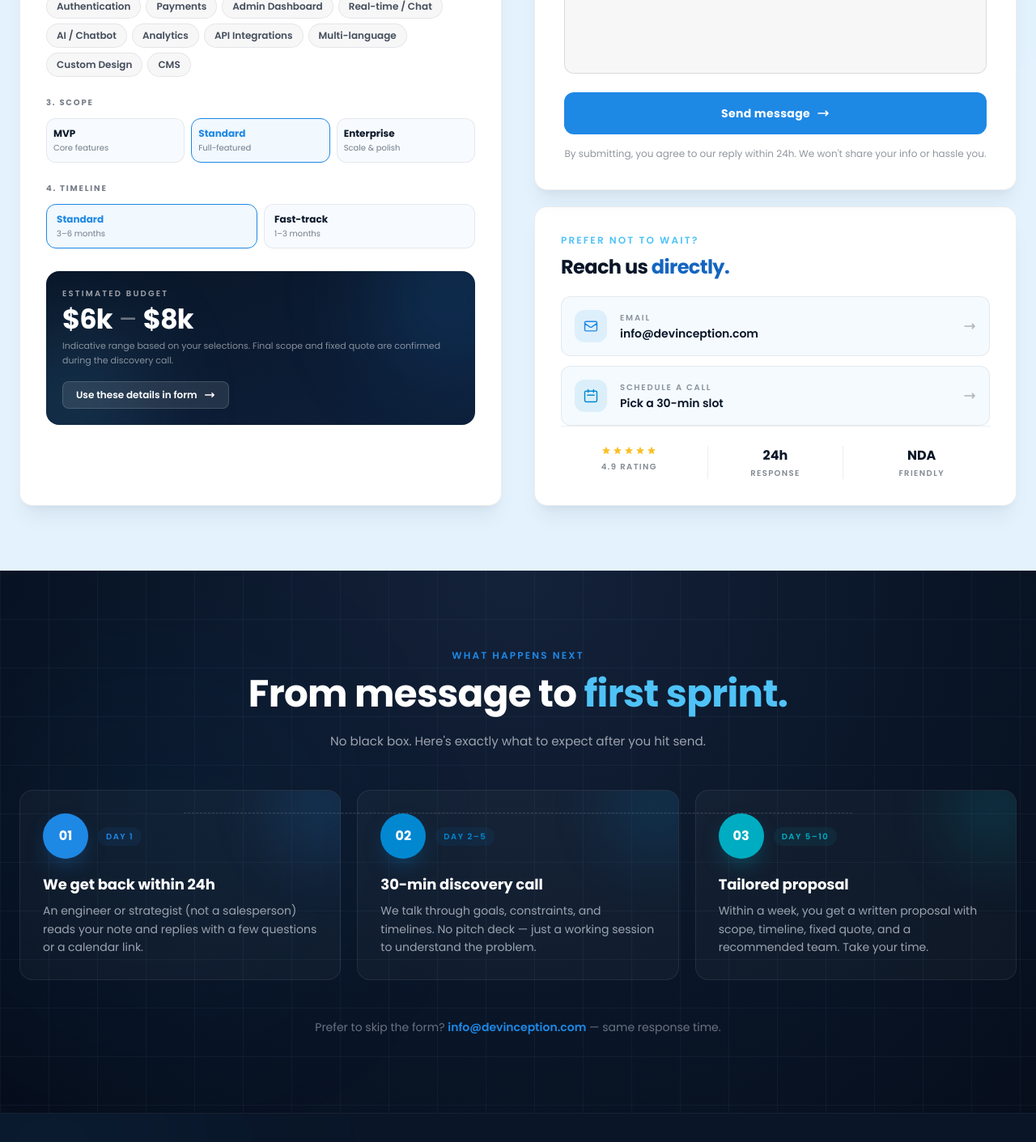
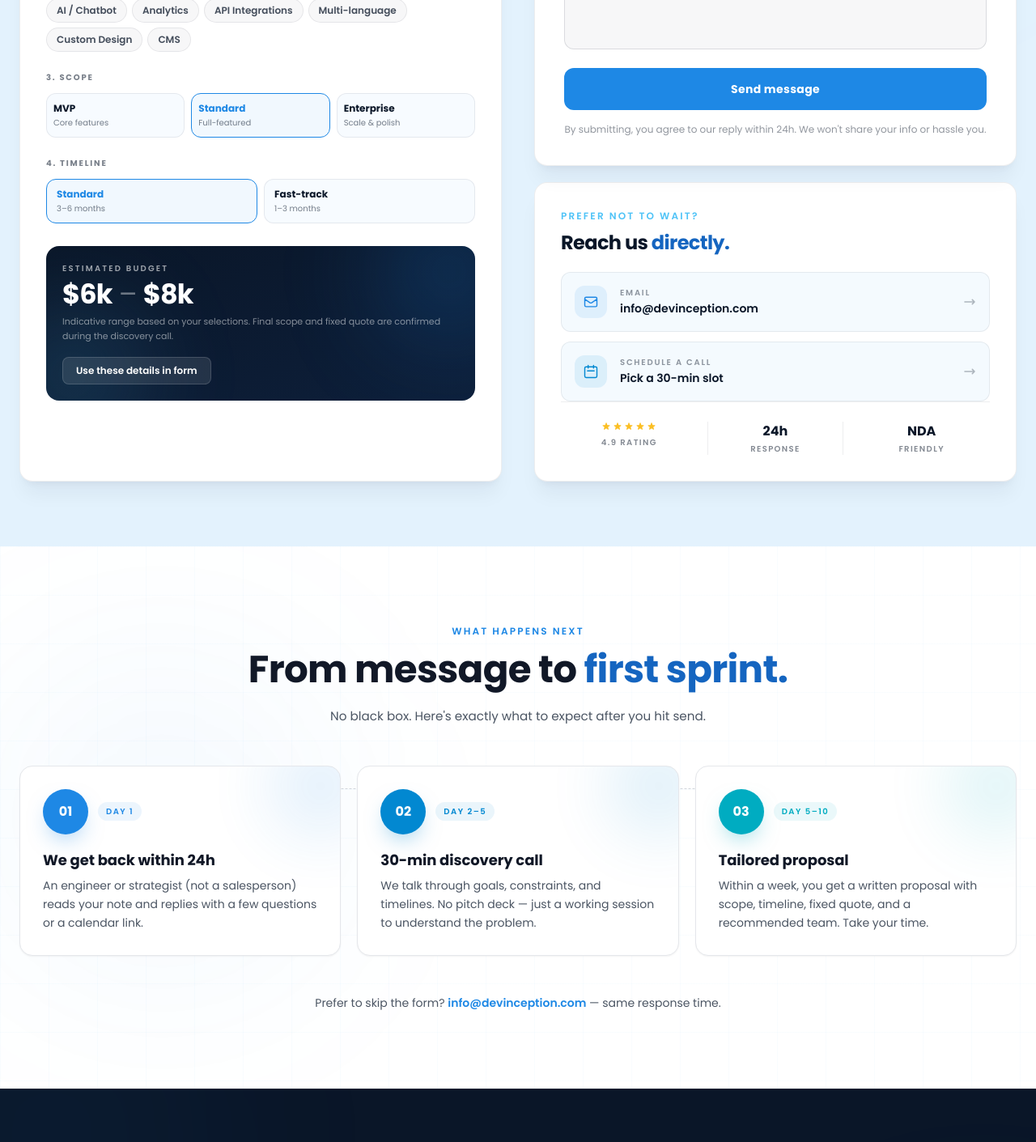
Before and after one commit to devnovatech/Devin-AI, a Next.js app: page /contact in a window 1280 px wide. Shown: the part 860-2271 px from the top of the page at 81% size. Built offline with nearby package versions, Linux system fonts and the light colour scheme.

Commit message:
remove the extra button in hero sections and change colour in contact page

```diff
--- a/src/app/about/page.tsx
+++ b/src/app/about/page.tsx
@@ -145,12 +145,6 @@ function HeroSection() {
             <div className="mt-9 flex flex-col sm:flex-row gap-3">
               <Link href="/contact" className="group inline-flex items-center gap-2 px-8 py-4 rounded-full bg-neon-blue text-white font-bold tracking-wide text-sm hover:bg-neon-purple hover:shadow-xl hover:shadow-neon-blue/40 transition-all duration-300">
                 Work with us
-                <svg className="w-4 h-4 group-hover:translate-x-1 transition-transform" fill="none" viewBox="0 0 24 24" stroke="currentColor" strokeWidth={2.5}>
-                  <path strokeLinecap="round" strokeLinejoin="round" d="M17 8l4 4m0 0l-4 4m4-4H3" />
-                </svg>
-              </Link>
-              <Link href="/services" className="inline-flex items-center justify-center gap-2 px-8 py-4 rounded-full border border-white/15 text-white font-semibold text-sm hover:bg-white/5 hover:border-white/30 transition-all duration-300">
-                Our services
               </Link>
             </div>
           </AnimatedSection>
--- a/src/app/contact/page.tsx
+++ b/src/app/contact/page.tsx
@@ -289,18 +289,6 @@ export default function ContactPage() {
         <div className="noise-overlay" />
 
         <div className="relative z-10 max-w-5xl mx-auto px-6 text-center">
-          <AnimatedSection>
-            <div className="inline-flex items-center gap-2 px-3 py-1.5 rounded-full border border-emerald-400/25 bg-emerald-400/5 backdrop-blur-sm">
-              <span className="relative flex h-2 w-2">
-                <span className="absolute inline-flex h-full w-full rounded-full bg-emerald-400 opacity-75 animate-ping" />
-                <span className="relative inline-flex rounded-full h-2 w-2 bg-emerald-400" />
-              </span>
-              <span className="text-[11px] font-semibold text-emerald-300 tracking-wider uppercase">
-                Currently accepting new projects
-              </span>
-            </div>
-          </AnimatedSection>
-
           <AnimatedSection delay={0.1}>
             <h1
               className="mt-7 font-bold tracking-[-0.025em] leading-[0.98] text-white"
@@ -520,15 +508,6 @@ export default function ContactPage() {
                       className="mt-4 group inline-flex items-center gap-2 px-4 py-2 rounded-lg bg-white/10 hover:bg-white/15 border border-white/15 text-xs font-semibold text-white transition-all duration-200"
                     >
                       Use these details in form
-                      <svg
-                        className="w-3.5 h-3.5 group-hover:translate-x-0.5 transition-transform"
-                        fill="none"
-                        viewBox="0 0 24 24"
-                        stroke="currentColor"
-                        strokeWidth={2.5}
-                      >
-                        <path strokeLinecap="round" strokeLinejoin="round" d="M17 8l4 4m0 0l-4 4m4-4H3" />
-                      </svg>
                     </button>
                   </div>
                 </motion.div>
@@ -586,7 +565,7 @@ export default function ContactPage() {
                       }}
                       className="mt-8 inline-flex items-center gap-2 text-neon-blue hover:text-neon-purple text-sm font-semibold transition-colors"
                     >
-                      ← Send another message
+                      Send another message
                     </button>
                   </motion.div>
                 ) : (
@@ -656,19 +635,6 @@ export default function ContactPage() {
                         className="group w-full inline-flex items-center justify-center gap-2 px-8 py-4 bg-neon-blue rounded-xl text-white font-bold tracking-wide text-sm hover:bg-neon-purple hover:shadow-xl hover:shadow-neon-blue/40 transition-all duration-300"
                       >
                         Send message
-                        <svg
-                          className="w-4 h-4 group-hover:translate-x-1 transition-transform"
-                          fill="none"
-                          viewBox="0 0 24 24"
-                          stroke="currentColor"
-                          strokeWidth={2.5}
-                        >
-                          <path
-                            strokeLinecap="round"
-                            strokeLinejoin="round"
-                            d="M17 8l4 4m0 0l-4 4m4-4H3"
-                          />
-                        </svg>
                       </motion.button>
 
                       <p className="text-xs text-center text-deep-blue/45">
@@ -776,30 +742,31 @@ export default function ContactPage() {
 
 
       {/* ───────── What happens next ───────── */}
-      <section className="py-20 lg:py-24 bg-section-dark relative overflow-hidden">
+      <section className="py-20 lg:py-24 bg-white relative overflow-hidden">
   <div className="absolute inset-0 grid-bg" />
   <div className="absolute top-1/2 left-0 w-[400px] h-[400px] bg-neon-blue/[0.05] rounded-full blur-[120px] -translate-y-1/2 pointer-events-none" />
 
   <div className="relative max-w-7xl mx-auto px-6">
     <div className="text-center max-w-2xl mx-auto mb-12">
       <p className="eyebrow text-neon-blue">What happens next</p>
-            <h2 className="mt-3 h-section text-white">
+
+      <h2 className="mt-3 h-section text-gray-900">
         From message to{" "}
-              <span className="gradient-text">first sprint.</span>
+        <span className="gradient-text-dark">first sprint.</span>
       </h2>
-            <p className="mt-5 body-base text-gray-400">
-              No black box. Here&apos;s exactly what to expect after you hit
-              send.
+
+      <p className="mt-5 body-base text-gray-600">
+        No black box. Here&apos;s exactly what to expect after you hit send.
       </p>
     </div>
 
     <div className="relative grid sm:grid-cols-2 lg:grid-cols-3 gap-5">
-            <div className="hidden lg:block absolute top-7 left-[16.5%] right-[16.5%] h-px border-t border-dashed border-white/15" />
+      <div className="hidden lg:block absolute top-7 left-[16.5%] right-[16.5%] h-px border-t border-dashed border-gray-300" />
 
-            {nextSteps.map((step, i) => (
+      {nextSteps.map((step) => (
         <div key={step.number}>
           <div
-                  className="group relative h-full p-6 lg:p-7 rounded-2xl border border-white/[0.08] bg-white/[0.03] hover:bg-white/[0.06] hover:border-white/[0.12] transition-all duration-500 overflow-hidden"
+            className="group relative h-full p-6 lg:p-7 rounded-2xl border border-gray-200 bg-white hover:bg-gray-50 hover:border-gray-300 transition-all duration-500 overflow-hidden shadow-sm hover:shadow-lg"
             style={
               {
                 "--card-glow": `${step.accent}55`,
@@ -807,7 +774,7 @@ export default function ContactPage() {
             }
           >
             <div
-                    className="pointer-events-none absolute -top-10 -right-10 w-32 h-32 rounded-full blur-2xl opacity-[0.16] group-hover:opacity-[0.32] transition-opacity duration-500"
+              className="pointer-events-none absolute -top-10 -right-10 w-32 h-32 rounded-full blur-2xl opacity-[0.12] group-hover:opacity-[0.22] transition-opacity duration-500"
               style={{ backgroundColor: step.accent }}
             />
 
@@ -821,6 +788,7 @@ export default function ContactPage() {
               >
                 {step.number}
               </div>
+
               <span
                 className="text-[10px] font-semibold uppercase tracking-[0.15em] px-2.5 py-1 rounded-full"
                 style={{
@@ -831,10 +799,12 @@ export default function ContactPage() {
                 {step.duration}
               </span>
             </div>
-                  <h3 className="relative h-card text-white mb-2">
+
+            <h3 className="relative h-card text-gray-900 mb-2">
               {step.title}
             </h3>
-                  <p className="relative text-sm text-gray-400 leading-relaxed">
+
+            <p className="relative text-sm text-gray-600 leading-relaxed">
               {step.description}
             </p>
           </div>
@@ -844,7 +814,7 @@ export default function ContactPage() {
 
     {/* Bottom hint */}
     <div className="mt-12 text-center">
-            <p className="text-sm text-gray-500">
+      <p className="text-sm text-gray-600">
         Prefer to skip the form?{" "}
         <a
           href="mailto:info@devinception.com"
--- a/src/app/services/page.tsx
+++ b/src/app/services/page.tsx
@@ -697,12 +697,6 @@ export default function ServicesPage() {
                     Book a discovery call
                   </Link>
                 </motion.span>
-                <a
-                  href="#catalog"
-                  className="inline-flex items-center justify-center gap-2 px-7 py-3.5 rounded-full border border-white/15 text-white font-semibold text-sm hover:bg-white/5 hover:border-white/30 transition-all duration-300"
-                >
-                  Browse services
-                </a>
               </div>
 
               {/* Trust strip */}
```
Lines whose indentation alone changed are shown as unchanged.
